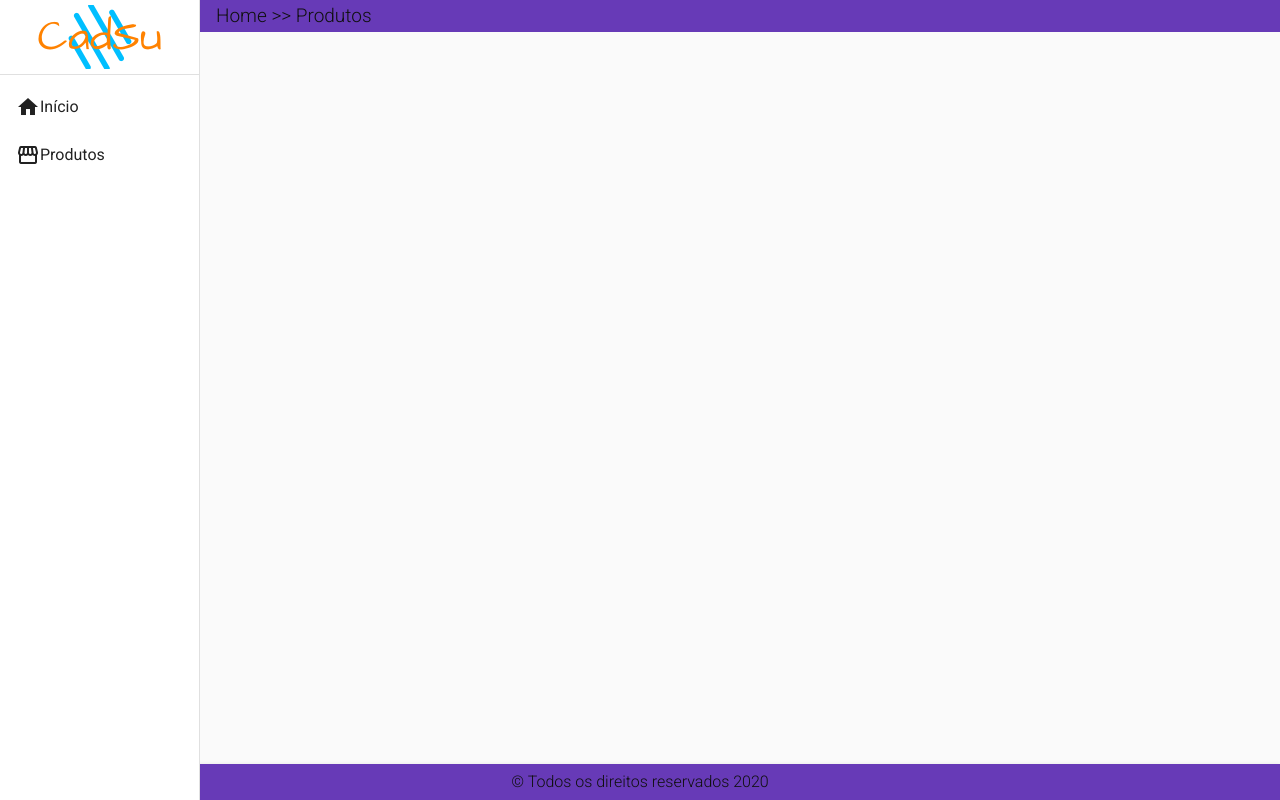
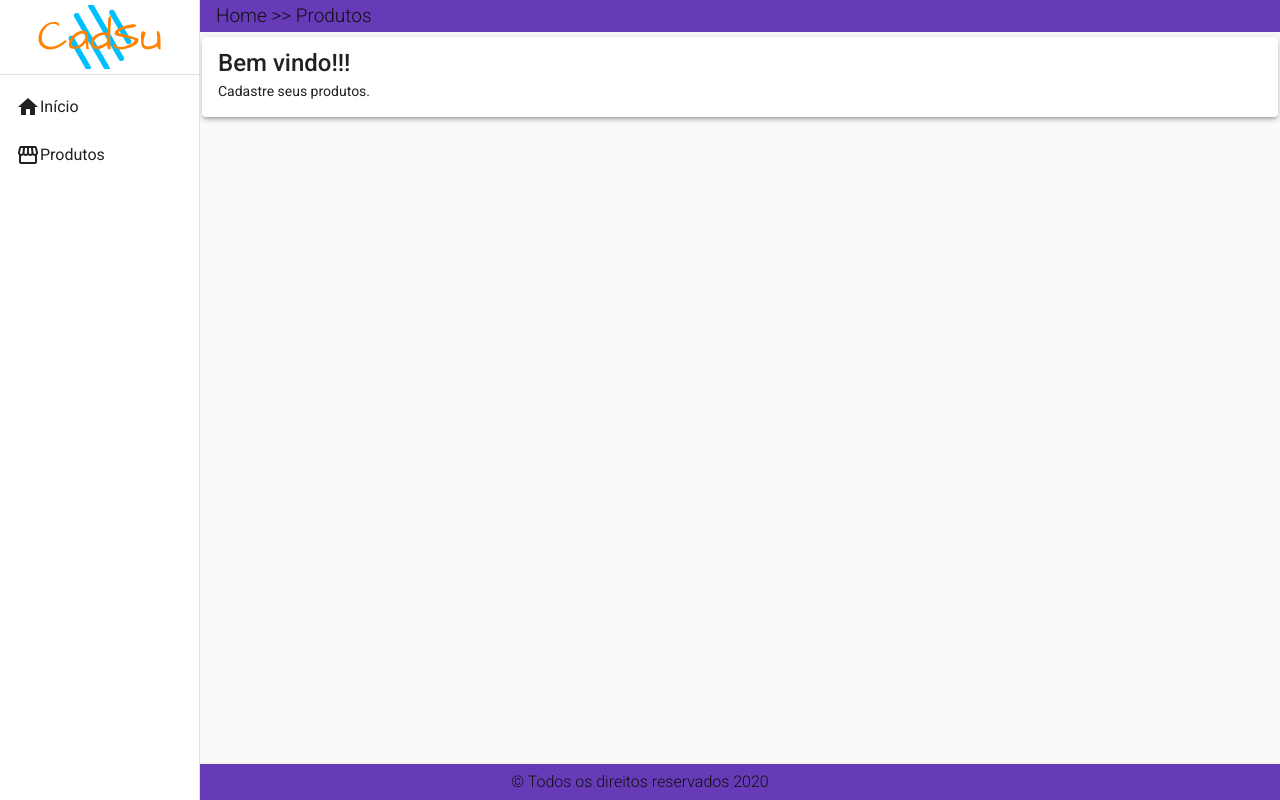
Before and after one commit to LucasLevyOB/front_end--project--simple_angular_crud, an Angular app: page /home in a window 1280 px wide. Before the commit this address led to /. Built offline with nearby package versions, Linux system fonts and the light colour scheme.

Commit message:
Commit test

```diff
--- a/src/app/app.module.ts
+++ b/src/app/app.module.ts
@@ -16,6 +16,7 @@ import { MatDividerModule } from '@angular/material/divider';
 import { HeaderComponent } from './components/templates/header/header.component';
 import { FooterComponent } from './components/templates/footer/footer.component';
 import { HomeComponent } from './components/pages/home/home.component';
+import { ProductCrudComponent } from './components/pages/product-crud/product-crud.component';
 
 @NgModule({
   declarations: [
@@ -23,7 +24,8 @@ import { HomeComponent } from './components/pages/home/home.component';
     SideNavComponent,
     HeaderComponent,
     FooterComponent,
-    HomeComponent
+    HomeComponent,
+    ProductCrudComponent
   ],
   imports: [
     BrowserModule,
--- a/src/app/components/pages/home/home.component.html
+++ b/src/app/components/pages/home/home.component.html
@@ -1,11 +1,25 @@
 <div class="ng-content-component">
-    <mat-card class="mat-elevation-z3">
-        <mat-card-title class="title">
-            Bem vindo!
-        </mat-card-title>
-        <mat-card-subtitle class="subtitle">
-            Sistema para exemplificar a construção de um cadastro em Angular
-        </mat-card-subtitle>
-        <!-- <li *appFor="let n em [1, 2, 3]">{{ n }}</li> -->
-    </mat-card>
+    <ng-template [ngIf]="userLogged" [ngIfElse]="loggedOut">
+        <mat-card class="mat-elevation-z3">
+            <mat-card-title class="title">
+                Bem vindo!!!
+            </mat-card-title>
+            <mat-card-content class="subtitle">
+                Cadastre seus produtos.
+            </mat-card-content>
+            <!-- <li *appFor="let n em [1, 2, 3]">{{ n }}</li> -->
+        </mat-card>
+      </ng-template>
+
+      <ng-template #loggedOut>
+        <mat-card class="mat-elevation-z3">
+            <mat-card-title class="title">
+                Você não está logado, por favor faça o login!!!
+            </mat-card-title>
+            <mat-card-content class="subtitle">
+                Você precisa estar logado para cadastrar os produtos.
+            </mat-card-content>
+        </mat-card>
+      </ng-template>
+
 </div>
--- a/src/app/components/pages/home/home.component.ts
+++ b/src/app/components/pages/home/home.component.ts
@@ -7,6 +7,8 @@ import { Component, OnInit } from '@angular/core';
 })
 export class HomeComponent implements OnInit {
 
+  userLogged: boolean = true;
+
   constructor() { }
 
   ngOnInit(): void {
--- /dev/null
+++ b/src/app/components/pages/product-crud/product-crud.component.html
@@ -0,0 +1 @@
+<p>product-crud works!</p>
--- /dev/null
+++ b/src/app/components/pages/product-crud/product-crud.component.ts
@@ -0,0 +1,15 @@
+import { Component, OnInit } from '@angular/core';
+
+@Component({
+  selector: 'app-product-crud',
+  templateUrl: './product-crud.component.html',
+  styleUrls: ['./product-crud.component.css']
+})
+export class ProductCrudComponent implements OnInit {
+
+  constructor() { }
+
+  ngOnInit(): void {
+  }
+
+}
--- a/src/app/components/templates/side-nav/side-nav.component.css
+++ b/src/app/components/templates/side-nav/side-nav.component.css
@@ -1,3 +1,7 @@
+.material-icons {
+  align-self: center;
+}
+
 #div-header {
   height: auto;
 }
--- a/src/app/components/templates/side-nav/side-nav.component.html
+++ b/src/app/components/templates/side-nav/side-nav.component.html
@@ -14,7 +14,7 @@
         </i>
         Início
       </a>
-      <a mat-list-item routerLink="/">
+      <a mat-list-item routerLink="/produtos">
         <i class="material-icons">
           storefront
         </i>
```
Also changed, not shown: src/app/app-routing.module.ts (+9 -0 lines), src/app/components/pages/product-crud/product-crud.component.css (added).
